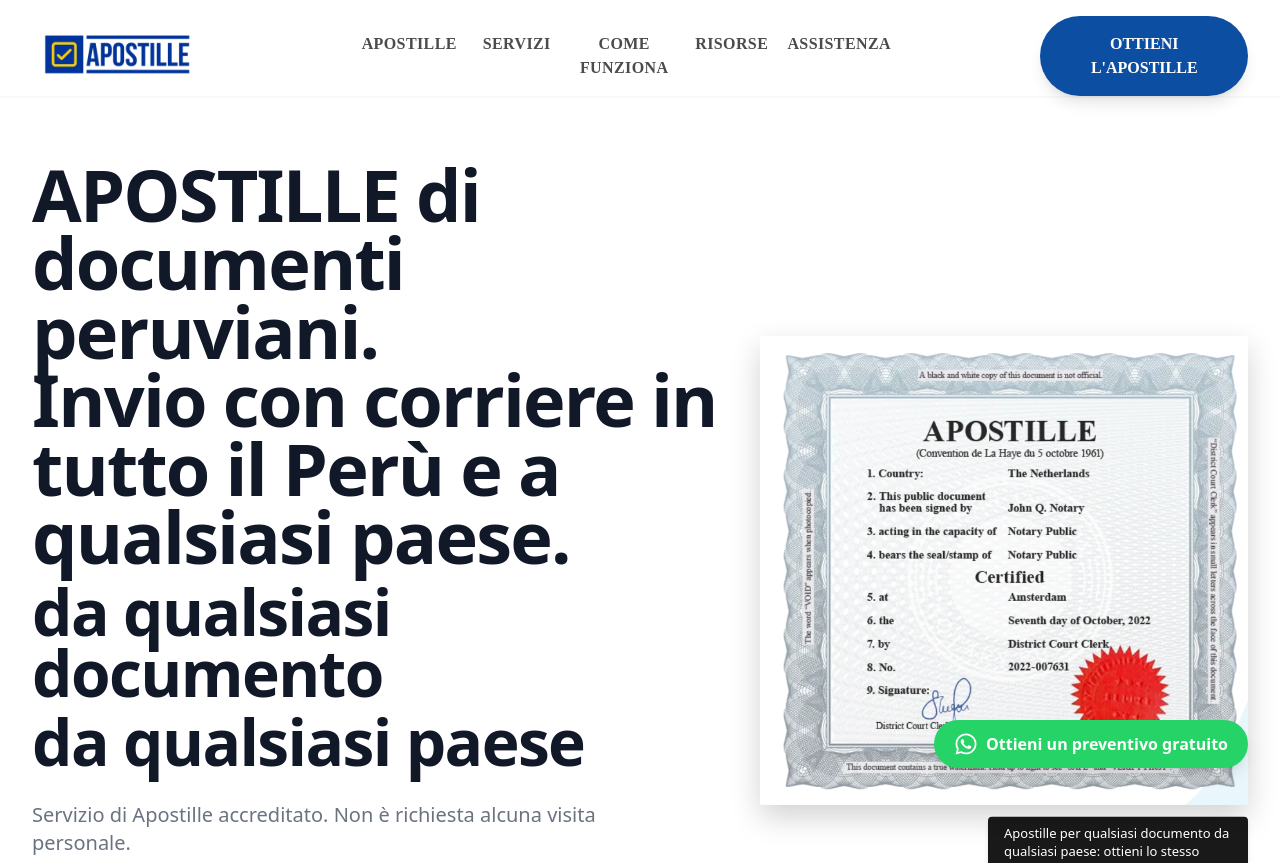
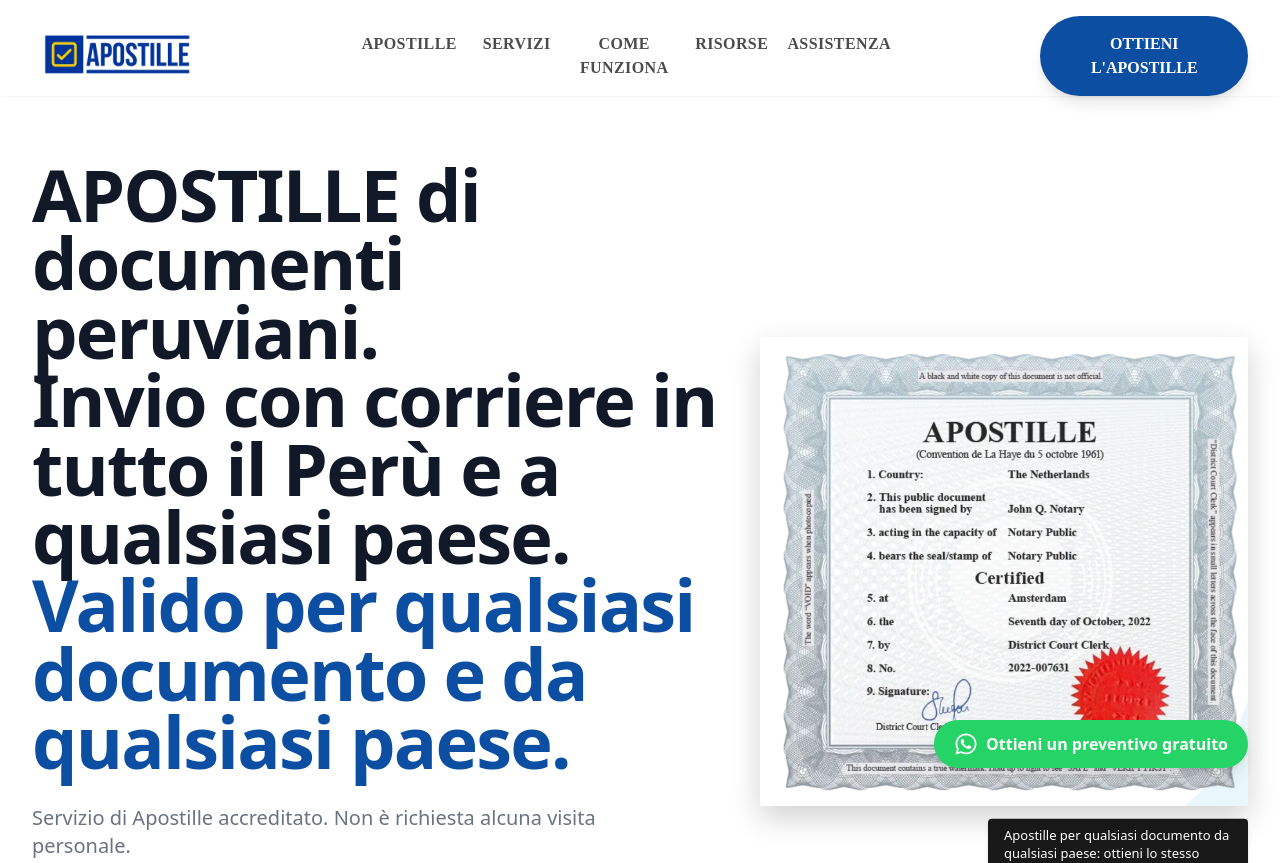
Before and after one commit to Simobara/progApostille1, a React (Vite) app: page / in a window 1280 px wide. Shown: the top 863 px of the page. Built offline with nearby package versions, Linux system fonts and the light colour scheme.

Commit message:
Page Footer

```diff
--- a/src/App.jsx
+++ b/src/App.jsx
@@ -32,15 +32,11 @@ export default function App() {
               <span className="block lg:inline">
                 Invio con corriere in tutto il Perù e a qualsiasi paese.
               </span>
+              <br />
+              <span className="block lg:inline text-[#0b4ea2]">
+                Valido per qualsiasi documento e da qualsiasi paese.
+              </span>
             </h1>
-
-            <h2 className="mt-3 text-[40px] md:text-[52px] lg:text-[64px] font-extrabold leading-[0.95] tracking-tight">
-              da <span className="font-extrabold">qualsiasi documento</span>
-            </h2>
-
-            <h3 className="mt-2 text-[40px] md:text-[52px] lg:text-[64px] font-extrabold leading-[0.95] tracking-tight">
-              da <span className="font-extrabold">qualsiasi paese</span>
-            </h3>
 
             <p className="mt-7 text-gray-500 text-lg md:text-xl max-w-xl">
               Servizio di Apostille accreditato. Non è richiesta alcuna visita
```
